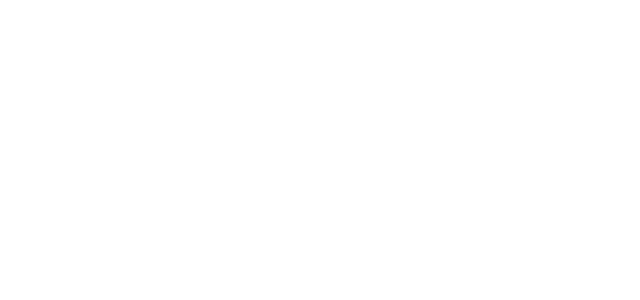
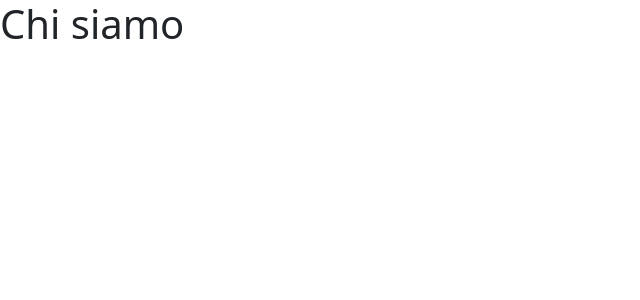
Before and after one commit to pierluigi-ruffolo/react-router, a React (Vite) app: page /ChiSiamo in a window 1280 px wide. Shown: the top 300 px of the page, without its empty margins (0-640 px from the left). Built offline with nearby package versions, Linux system fonts and the light colour scheme.

Commit message:
feat: creo pagine home, prodotti e chi siamo

```diff
--- a/src/App.jsx
+++ b/src/App.jsx
@@ -1,7 +1,20 @@
 import { useState } from "react";
+import "./App.css";
+import { BrowserRouter, Route, Routes } from "react-router-dom";
+import Home from "./pages/Home";
+import ChiSiamo from "./pages/ChiSiamo";
+import Prodotti from "./pages/Prodotti";
 
-import "./App.css";
-
-function App() {}
+function App() {
+  return (
+    <BrowserRouter>
+      <Routes>
+        <Route path="/" element={<Home />} />
+        <Route path="/ChiSiamo" element={<ChiSiamo />} />
+        <Route path="/Prodotti" element={<Prodotti />} />
+      </Routes>
+    </BrowserRouter>
+  );
+}
 
 export default App;
--- /dev/null
+++ b/src/pages/ChiSiamo.jsx
@@ -0,0 +1,3 @@
+export default function ChiSiamo() {
+  return <h1>Chi siamo</h1>;
+}
--- /dev/null
+++ b/src/pages/Home.jsx
@@ -0,0 +1,3 @@
+export default function Home() {
+  return <h1>Home</h1>;
+}
--- /dev/null
+++ b/src/pages/Prodotti.jsx
@@ -0,0 +1,3 @@
+export default function Prodotti() {
+  return <h1>Prodotti</h1>;
+}
```
